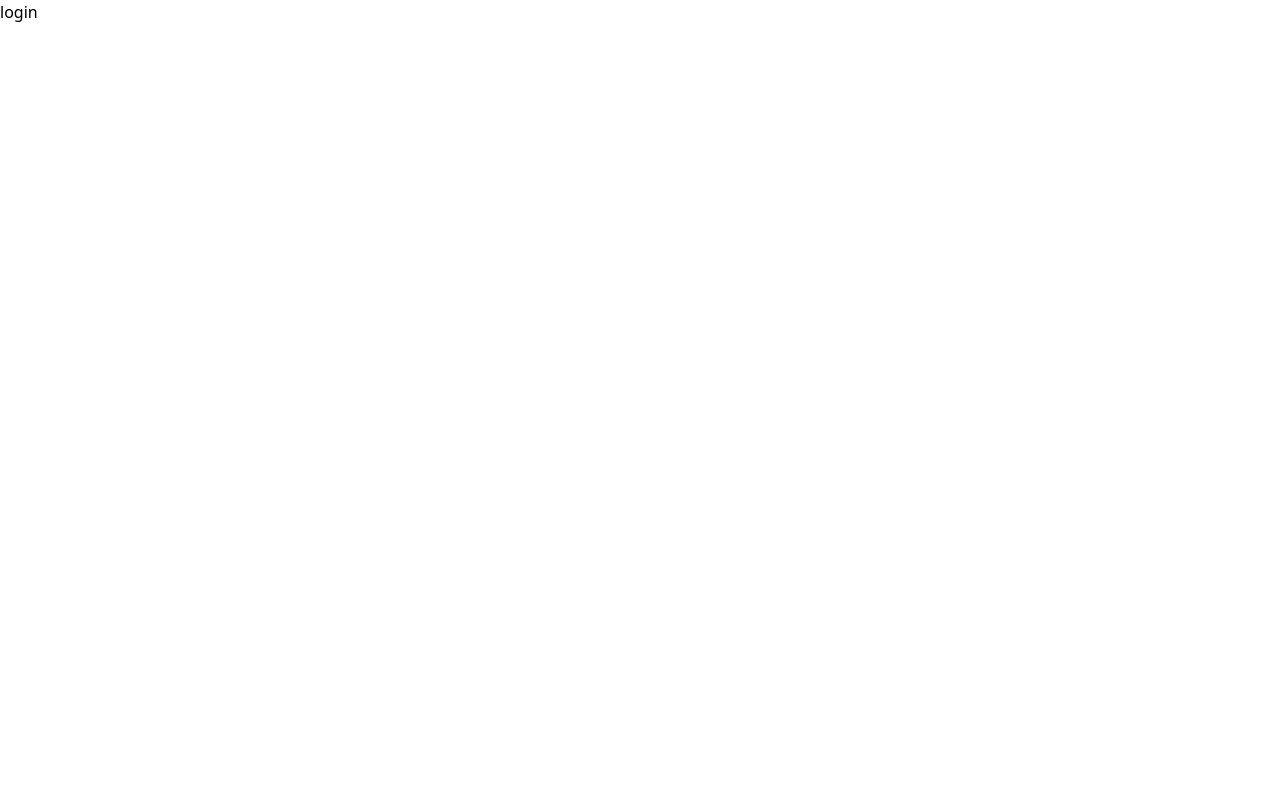
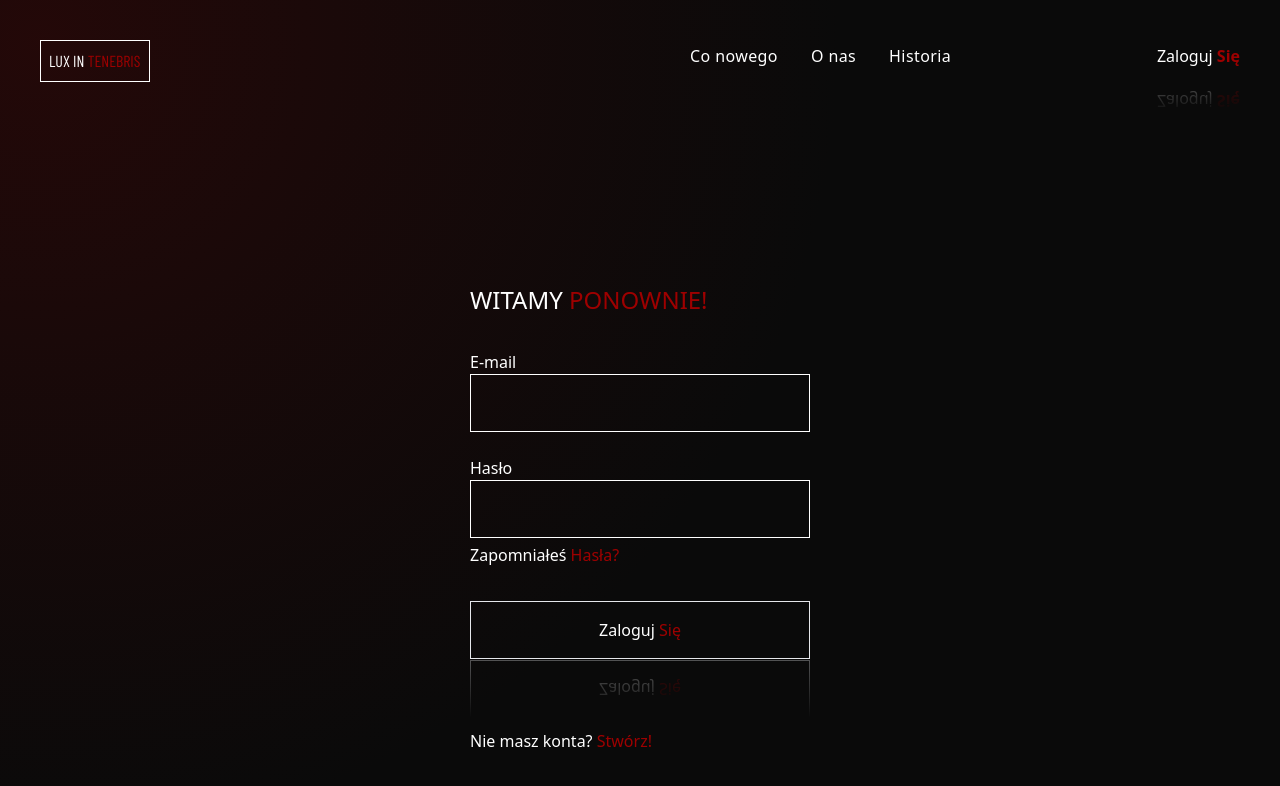
Before and after one commit to theoneswhodead/LIT-DashboardWebsite, a React (Vite) app in the folder client/: page /login in a window 1280 px wide. Shown: the top 786 px of the page. Built offline with nearby package versions, Linux system fonts and the light colour scheme.

Commit message:
Login and signup Form

```diff
--- a/client/src/App.tsx
+++ b/client/src/App.tsx
@@ -4,7 +4,7 @@ import {
 } from "react-router-dom";
 
 import { RootLayout } from "./layouts";
-import { Home, Signup } from "./pages";
+import { Home, Signup, Login} from "./pages";
 
 const App = () => {
 
@@ -23,7 +23,7 @@ const App = () => {
         },
         {
           path: '/login',
-          element: 'login'
+          element: <Login />
         }
       ]
     }
--- /dev/null
+++ b/client/src/components/LoginForm.tsx
@@ -0,0 +1,50 @@
+import { useState, FormEvent } from 'react'
+import { NavLink} from 'react-router-dom'
+
+const LoginForm = () => {
+
+    const [email, setEmail] = useState('');
+    const [password, setPassword] = useState('');
+
+    const handleSubmit = async (e: FormEvent<HTMLFormElement>) => {
+        e.preventDefault();
+
+    }
+  return (
+    <div className='flex justify-center sm:mt-[80px] lg:mt-[120px] h-full'>
+
+        <div className='flex  flex-col w-[500px] p-[80px]'>
+            <h2 className='text-white uppercase text-[24px] mb-[32px]'>Witamy <span className='text-dark_red '>ponownie!</span></h2>
+            <form action="" method="post" className='flex flex-col' onSubmit={handleSubmit}>
+
+                    <label htmlFor="email" className='text-white'>E-mail</label>
+                    <input
+                    type="email"
+                    name="email"
+                    id="email"
+                    onChange={(e) => setEmail(e.target.value)}
+                    value={email}
+                    className='mb-[24px] bg-transparent border border-white p-[16px] hover:border-dark_red text-white placeholder:text-dark_red' />
+
+                    <label htmlFor="password" className='text-white'>Hasło</label>
+                    <input
+                    type="password"
+                    name="password"
+                    id="password"
+                    onChange={(e) => setPassword(e.target.value)}
+                    value={password}
+                    className=' bg-transparent border border-white p-[16px] hover:border-dark_red text-white placeholder:text-dark_red'/>
+                    <NavLink to="/forgot" className='text-white mb-[24px] mt-[5px] hover:text-dark_red hover_animate'>Zapomniałeś <span className='text-dark_red'>Hasła?</span></NavLink>
+
+
+                    <button  type="submit"className='border hover:border-dark_red px-[48px] py-4 reflect text-center text-white'>Zaloguj <span className='text-dark_red '>Się</span></button>
+
+                    <NavLink to="/signup" className="text-white mt-[70px] hover:text-dark_red hover_animate ">Nie masz konta? <span className='text-dark_red'>Stwórz!</span></NavLink>
+            </form>
+        </div>
+
+    </div>
+  )
+}
+
+export default LoginForm
--- a/client/src/components/Navbar.tsx
+++ b/client/src/components/Navbar.tsx
@@ -21,7 +21,7 @@ const Navbar = () => {
             </div>
 
             <div className='flex items-center reflect text-[16px]'>
-                <NavLink to="/signup" className="hover_animate">Zaloguj <span className='text-dark_red inline-block font-bold '>Się</span></NavLink>
+                <NavLink to="/login" className="hover_animate">Zaloguj <span className='text-dark_red inline-block font-bold '>Się</span></NavLink>
             </div>
 
         </div>
@@ -36,7 +36,7 @@ const Navbar = () => {
                 <NavLink to="#what" className="hover:text-dark_red hover_animate tracking-wide">Co nowego</NavLink>
                 <NavLink to="#about" className="hover:text-dark_red hover_animate tracking-wide">O nas</NavLink>
                 <NavLink to="#history" className="hover:text-dark_red hover_animate tracking-wide">Historia</NavLink>
-                <NavLink to="/signup" className="hover_animate">Zaloguj <span className='text-dark_red inline-block font-bold '>Się</span></NavLink>
+                <NavLink to="/login" className="hover_animate">Zaloguj <span className='text-dark_red inline-block font-bold '>Się</span></NavLink>
             </div>
         }
         </div>
--- a/client/src/components/SignupForm.tsx
+++ b/client/src/components/SignupForm.tsx
@@ -1,8 +1,63 @@
-import React from 'react'
+import { useState, FormEvent } from 'react'
 
 const SignupForm = () => {
+
+    const [username, setUsername] = useState('');
+    const [email, setEmail] = useState('');
+    const [password, setPassword] = useState('');
+
+    const handleSubmit = async (e: FormEvent<HTMLFormElement>) => {
+      e.preventDefault();
+
+
+      console.log('Signup form',username, email)
+  }
+
   return (
-    <div>
+    <div className='flex justify-center sm:mt-[80px] lg:mt-[120px] h-full'>
+
+        <div className='flex flex-col w-[500px] p-[80px]'>
+            <h2 className='text-white uppercase text-[24px] mb-[32px]'>Stwórz <span className='text-dark_red '>Konto</span></h2>
+
+            <form
+            action=""
+            method="post"
+            className='flex flex-col'
+            onSubmit={handleSubmit}>
+                    <label htmlFor='username' className='text-white '>Username</label>
+                    <input
+                    type="text"
+                    name="username"
+                    id="username"
+                    value={username}
+                    onChange={(e) => setUsername(e.target.value)}
+                    placeholder='Username'
+                    className='mb-[24px] bg-transparent border border-white p-[16px] hover:border-dark_red text-white placeholder:text-dark_red'/>
+
+                    <label htmlFor="email" className='text-white'>E-mail</label>
+                    <input
+                    type="email"
+                    name="email"
+                    id="email"
+                    value={email}
+                    onChange={(e) => setEmail(e.target.value)}
+                    placeholder='lux@in.tenebris'
+                    className='mb-[24px] bg-transparent border border-white p-[16px] hover:border-dark_red text-white placeholder:text-dark_red' />
+
+                    <label htmlFor="password" className='text-white'>Hasło</label>
+                    <input
+                    type="password"
+                    name="password"
+                    id="password"
+                    value={password}
+                    onChange={(e) => setPassword(e.target.value)}
+                    placeholder='Wybierz silne hasło'
+                    className='mb-[24px] bg-transparent border border-white p-[16px] hover:border-dark_red text-white placeholder:text-dark_red'/>
+
+                    <button  type="submit"className='border hover:border-dark_red px-[48px] py-4 reflect text-center text-white'>Stwórz <span className='text-dark_red '>Konto</span></button>
+
+            </form>
+        </div>
 
     </div>
   )
--- a/client/src/components/index.ts
+++ b/client/src/components/index.ts
@@ -1,7 +1,9 @@
 import Navbar from "./Navbar";
 import SignupForm from "./SignupForm";
+import LoginForm from "./LoginForm";
 
 export {
     Navbar,
-    SignupForm
+    SignupForm,
+    LoginForm
 }
--- /dev/null
+++ b/client/src/pages/Login.tsx
@@ -0,0 +1,12 @@
+import { Navbar, LoginForm } from '../components'
+
+const Login = () => {
+  return (
+    <div className='gradient__bg h-[100vh] overflow-y-hidden'>
+      <Navbar />
+      <LoginForm />
+    </div>
+  )
+}
+
+export default Login
--- a/client/src/pages/Signup.tsx
+++ b/client/src/pages/Signup.tsx
@@ -2,7 +2,7 @@ import { Navbar, SignupForm } from '../components'
 
 const Signup = () => {
   return (
-    <div className='gradient__bg'>
+    <div className='gradient__bg h-[100vh] overflow-y-hidden'>
         <Navbar />
         <SignupForm />
     </div>
--- a/client/src/pages/index.ts
+++ b/client/src/pages/index.ts
@@ -1,7 +1,9 @@
 import Home from './Home'
 import Signup from './Signup'
+import Login from './Login'
 
 export {
     Home,
-    Signup
+    Signup,
+    Login,
 }
```
